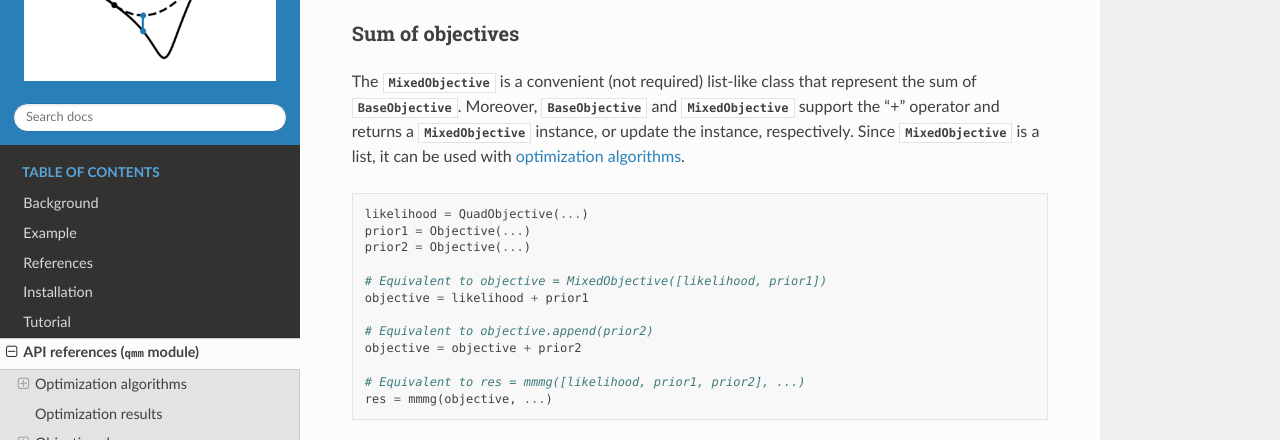
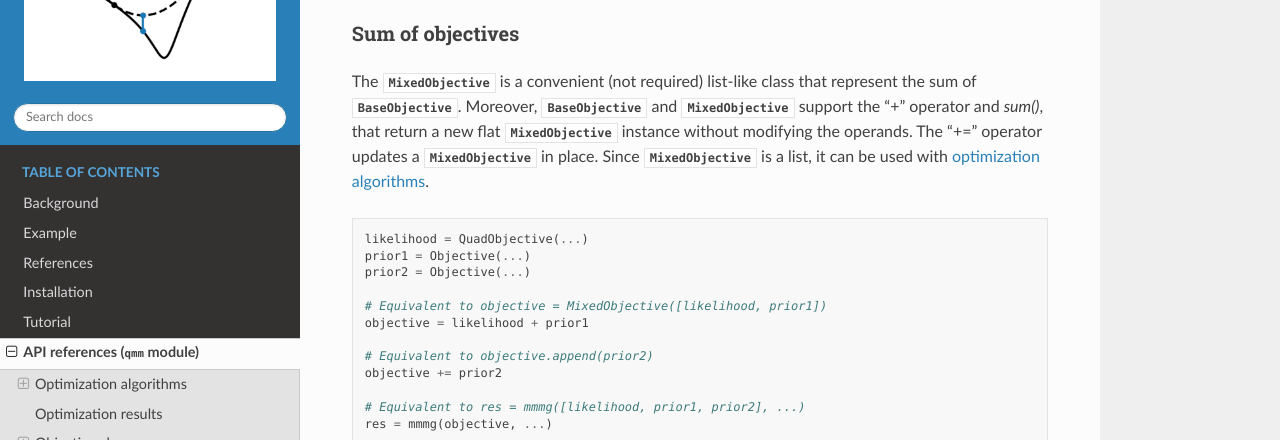
Before and after one commit to forieux/qmm, a Sphinx documentation site: the page built from docs/qmm.rst, in a window 1280 px wide and 900 px high, scrolled down 3032 px, cut to the strip 161-601 px from the top of the window. Built offline with Sphinx 7.4.7 and the Read the Docs theme 3.1.0, drawn with Linux system fonts in a browser that asks for light colours.

Commit message:
Update MixedObjective + and +=

```diff
--- a/docs/qmm.rst
+++ b/docs/qmm.rst
@@ -141,8 +141,9 @@ Sum of objectives
 
 The :class:`MixedObjective` is a convenient (not required) list-like class that
 represent the sum of :class:`BaseObjective`. Moreover, :class:`BaseObjective`
-and :class:`MixedObjective` support the "+" operator and returns a
-:class:`MixedObjective` instance, or update the instance, respectively. Since
+and :class:`MixedObjective` support the "+" operator and `sum()`, that return a
+new flat :class:`MixedObjective` instance without modifying the operands. The
+"+=" operator updates a :class:`MixedObjective` in place. Since
 :class:`MixedObjective` is a list, it can be used with :ref:`optimization
 algorithms<label-opt-alg>`.
 
@@ -156,7 +157,7 @@ algorithms<label-opt-alg>`.
    objective = likelihood + prior1
 
    # Equivalent to objective.append(prior2)
-   objective = objective + prior2
+   objective += prior2
 
    # Equivalent to res = mmmg([likelihood, prior1, prior2], ...)
    res = mmmg(objective, ...)
```
Also changed, not shown: CHANGELOG.md (+4 -0 lines), 1 other file.
